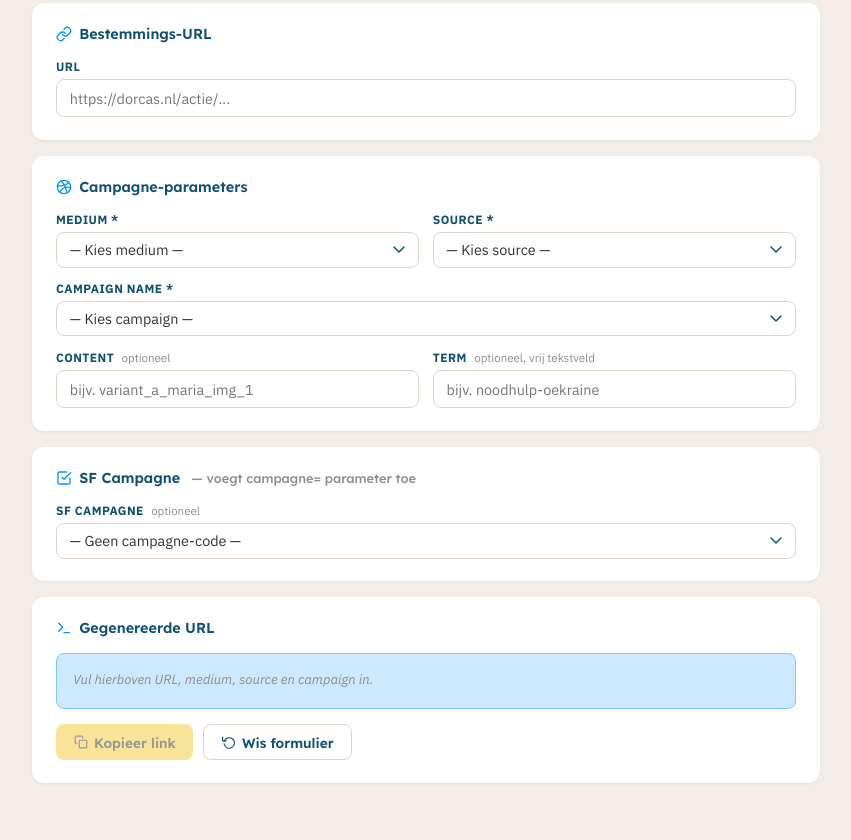
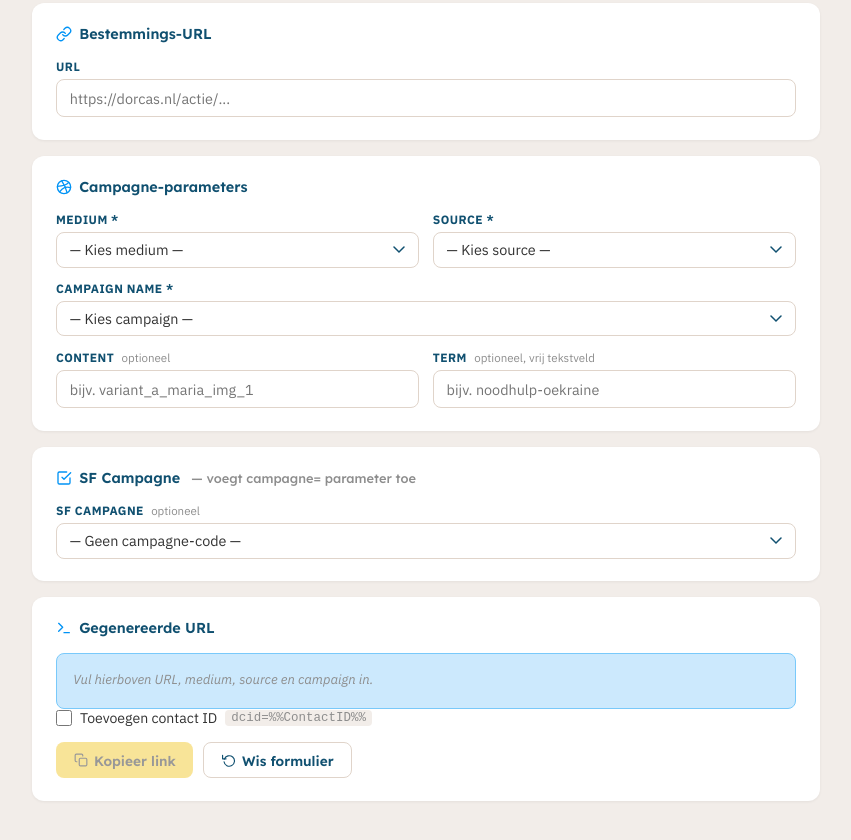
Before and after one commit to jvanslooten-dorcas/utm-builder, a plain HTML site: page index.html in a window 1280 px wide. Shown: the part 310-1150 px from the top of the page, without its empty margins (214-1065 px from the left). Drawn offline with Linux system fonts and the light colour scheme.

Commit message:
Add files via upload

```diff
--- a/index.html
+++ b/index.html
@@ -477,6 +477,10 @@
       <span class="ph">Vul hierboven URL, medium, source en campaign in.</span>
     </div>
     <div class="param-tags" id="param-tags" style="display:none"></div>
+    <label style="display:flex;align-items:center;gap:0.5rem;cursor:pointer;font-size:0.88rem;font-weight:400;text-transform:none;letter-spacing:0;color:var(--brand6);margin-bottom:0.75rem">
+      <input type="checkbox" id="f-contactid" onchange="build()" style="width:16px;height:16px;accent-color:var(--brand1);cursor:pointer">
+      Toevoegen contact ID <span style="font-family:'Courier New',monospace;font-size:0.78rem;color:var(--brand12);background:var(--brand11);padding:1px 6px;border-radius:4px">dcid=%%ContactID%%</span>
+    </label>
     <div class="btn-row">
       <button class="btn btn-yellow" onclick="copyUrl()" id="btn-copy" disabled>
         <svg width="14" height="14" viewBox="0 0 24 24" fill="none" stroke="currentColor" stroke-width="2" stroke-linecap="round" stroke-linejoin="round"><rect x="9" y="9" width="13" height="13" rx="2"/><path d="M5 15H4a2 2 0 0 1-2-2V4a2 2 0 0 1 2-2h9a2 2 0 0 1 2 2v1"/></svg>
@@ -734,8 +738,9 @@ function build() {
   if (content) params.set('utm_content', content);
   if (term)    params.set('utm_term', term);
 
+  const contactId = document.getElementById('f-contactid').checked;
   const sep = base.includes('?') ? '&' : '?';
-  currentUrl = base + sep + params.toString();
+  currentUrl = base + sep + params.toString() + (contactId ? '&dcid=%%ContactID%%' : '');
 
   out.textContent = currentUrl;
 
```
